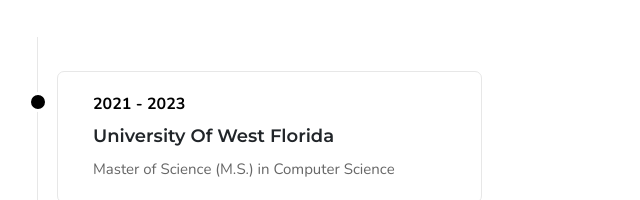
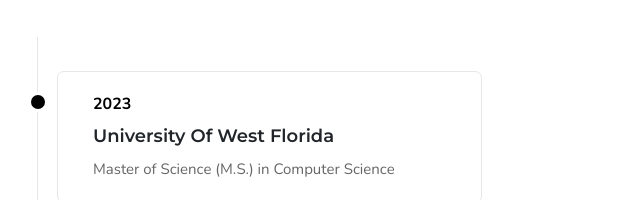
Before and after one commit to MikeWhalenIII/MikeWhalenIII.github.io, a plain HTML site: page index.html in a window 1280 px wide. Shown: the part 960-1160 px from the top of the page, 48-688 px from the left. Drawn offline with nearby package versions, Linux system fonts and the light colour scheme.

Commit message:
Update UWF completion year

```diff
--- a/index.html
+++ b/index.html
@@ -78,8 +78,7 @@
                         <div class="cv_edu_exp_box mt-4">
                             <div class="row">
                                 <div class="col-lg-12">
-                                    <div class="cv_edu_exp_year font-weight-bold text-custom position-relative">2021 -
-                                        2023</div>
+                                    <div class="cv_edu_exp_year font-weight-bold text-custom position-relative">2023</div>
                                     <div class="cb_edu_exp_detail">
                                         <h4>University of West Florida</h4>
                                         <p class="cv_desc mb-0">Master of Science (M.S.) in Computer Science</p>
```
